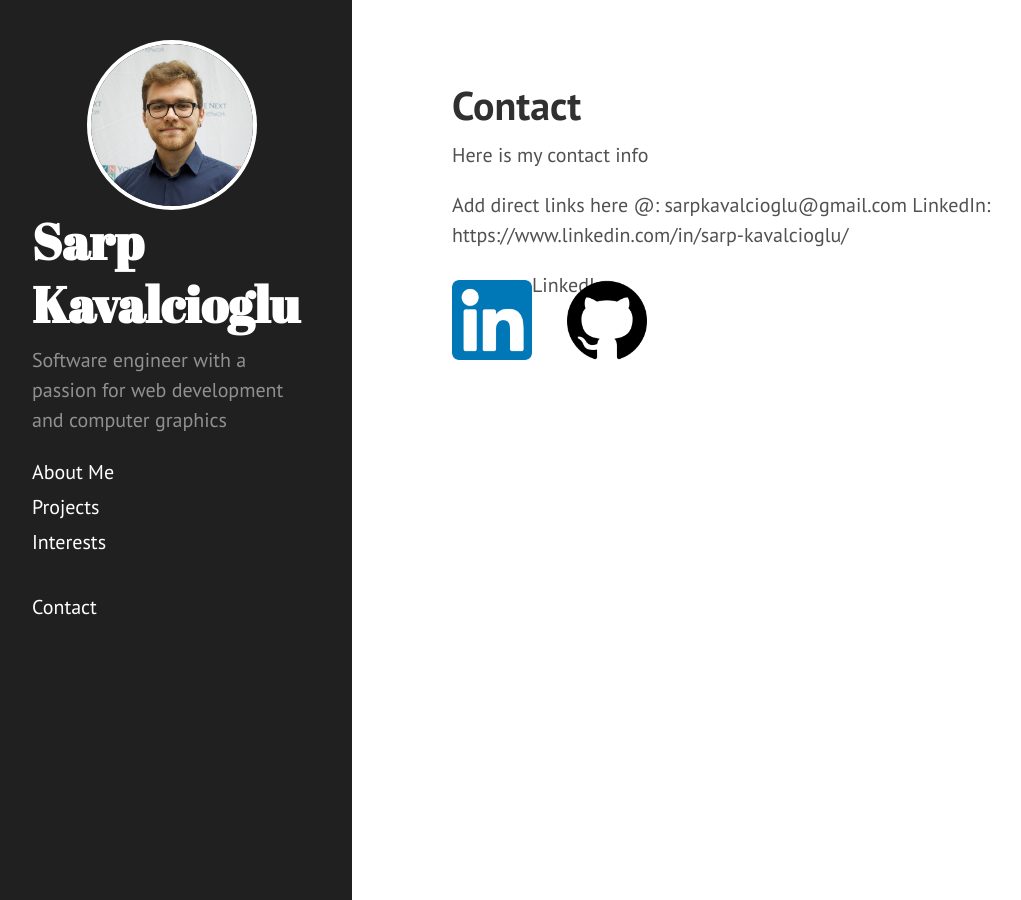
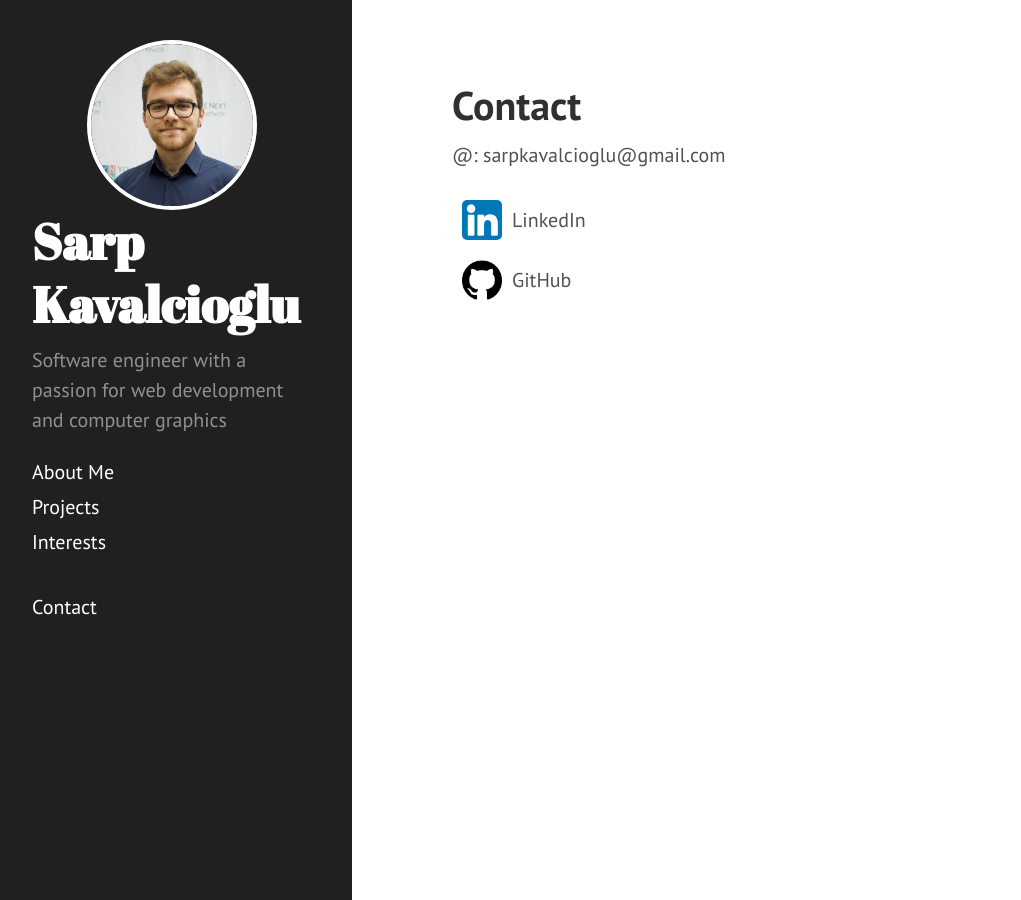
Before and after one commit to kavalcio/kavalcio.github.io, a Jekyll site: the page built from contact.md, in a window 1280 px wide. Shown: the whole page, without its empty margins (8-1029 px from the left). Built offline with Jekyll 4.4.1, drawn with Linux system fonts in a browser that asks for light colours; Markdown is read by kramdown in place of the engine named in the settings.

Commit message:
cleanup for publication

```diff
--- a/contact.md
+++ b/contact.md
@@ -3,19 +3,14 @@ layout: page
 title: Contact
 ---
 
-Here is my contact info
-
-Add direct links here
 @: sarpkavalcioglu@gmail.com
-LinkedIn: https://www.linkedin.com/in/sarp-kavalcioglu/
 
 <div class="contact-icon-container" onclick="window.location='https://www.linkedin.com/in/sarp-kavalcioglu/'">
     <img class="contact-icon" src="../images/linkedin.png">
-    <div>
-        LinkedIn
-    </div>
+    <div class="contact-icon-label">LinkedIn</div>
 </div>
 
 <div class="contact-icon-container" onclick="window.location='https://github.com/kavalcio/'">
     <img class="contact-icon" src="../images/github.png">
+    <div class="contact-icon-label">GitHub</div>
 </div>
--- a/public/css/custom.css
+++ b/public/css/custom.css
@@ -111,6 +111,14 @@
     margin: auto 0 auto 0;
 }
 
+.proj-subheader {
+    padding-left: 20px;
+    font-style: italic;
+    background-color: #e4e4e485;
+    margin-bottom: 10px;
+    margin-top: 10px;
+}
+
 .headshot {
     width: 170px;
     border-radius: 100px;
@@ -119,16 +127,18 @@
 }
 
 .contact-icon {
-    width: 80%;
+    width: 40px;
     height: fit-content;
-    margin: 10px auto 10px auto;
+    margin: auto 0 auto 0;
 }
 
 .contact-icon-container {
-    display: inline-flex;
-    width: 100px;
-    height: 100px;
+    display: flex;
+    vertical-align: middle;
+    width: fit-content;
+    height: 60px;
     cursor: pointer;
+    padding: 0 10px 0 10px;
 }
 
 .contact-icon-container:hover {
@@ -137,3 +147,7 @@
     /* height: 100%; */
     background-color: #90aae444;
 }
+
+.contact-icon-label {
+    margin: auto 0 auto 10px;
+}
```
Also changed, not shown: index.md (+1 -1 lines), interests.md (+3 -3 lines), projects.md (+31 -10 lines), images/utra_3.jpg (added), images/utra_4.jpg (added), images/workflow.png.
